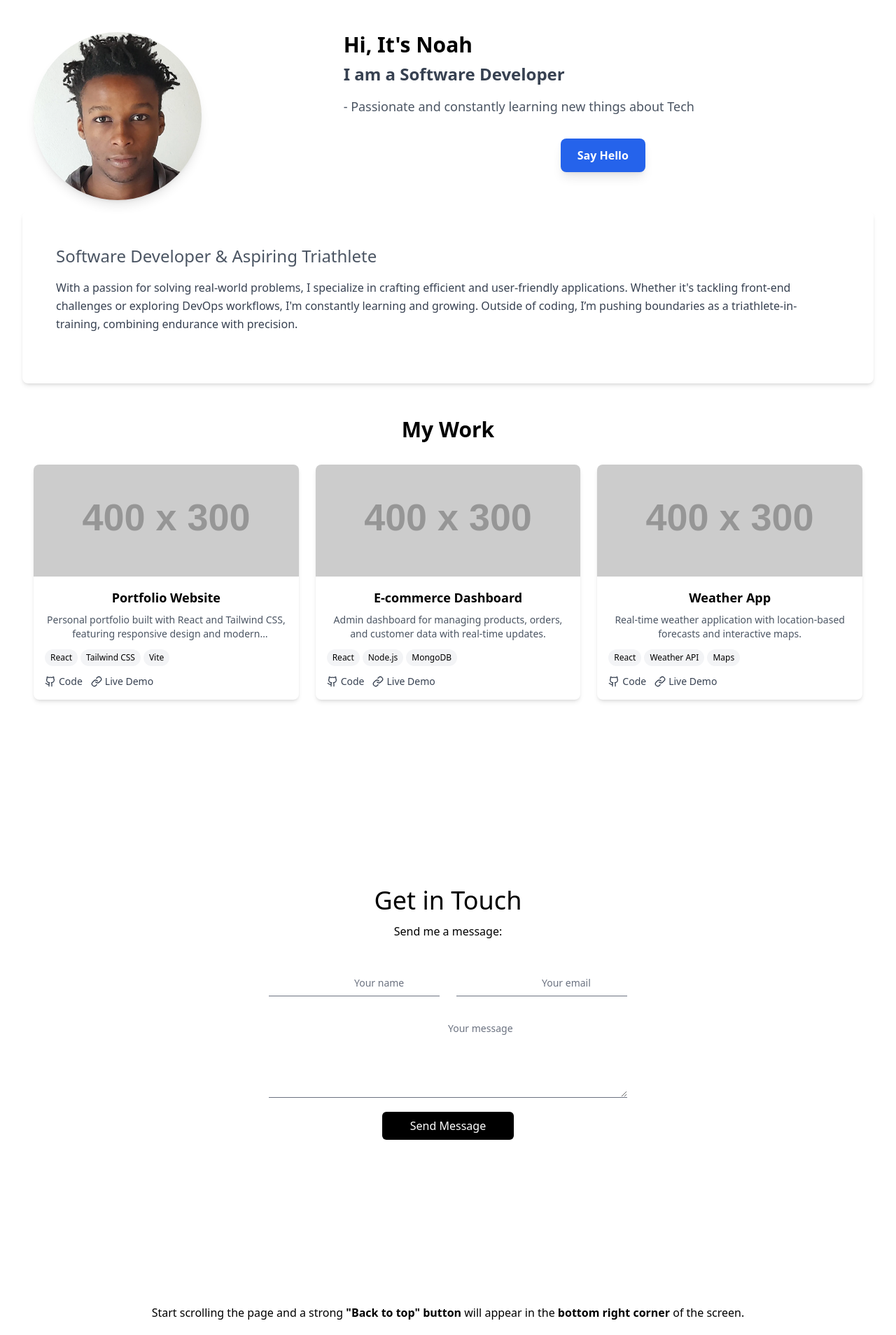
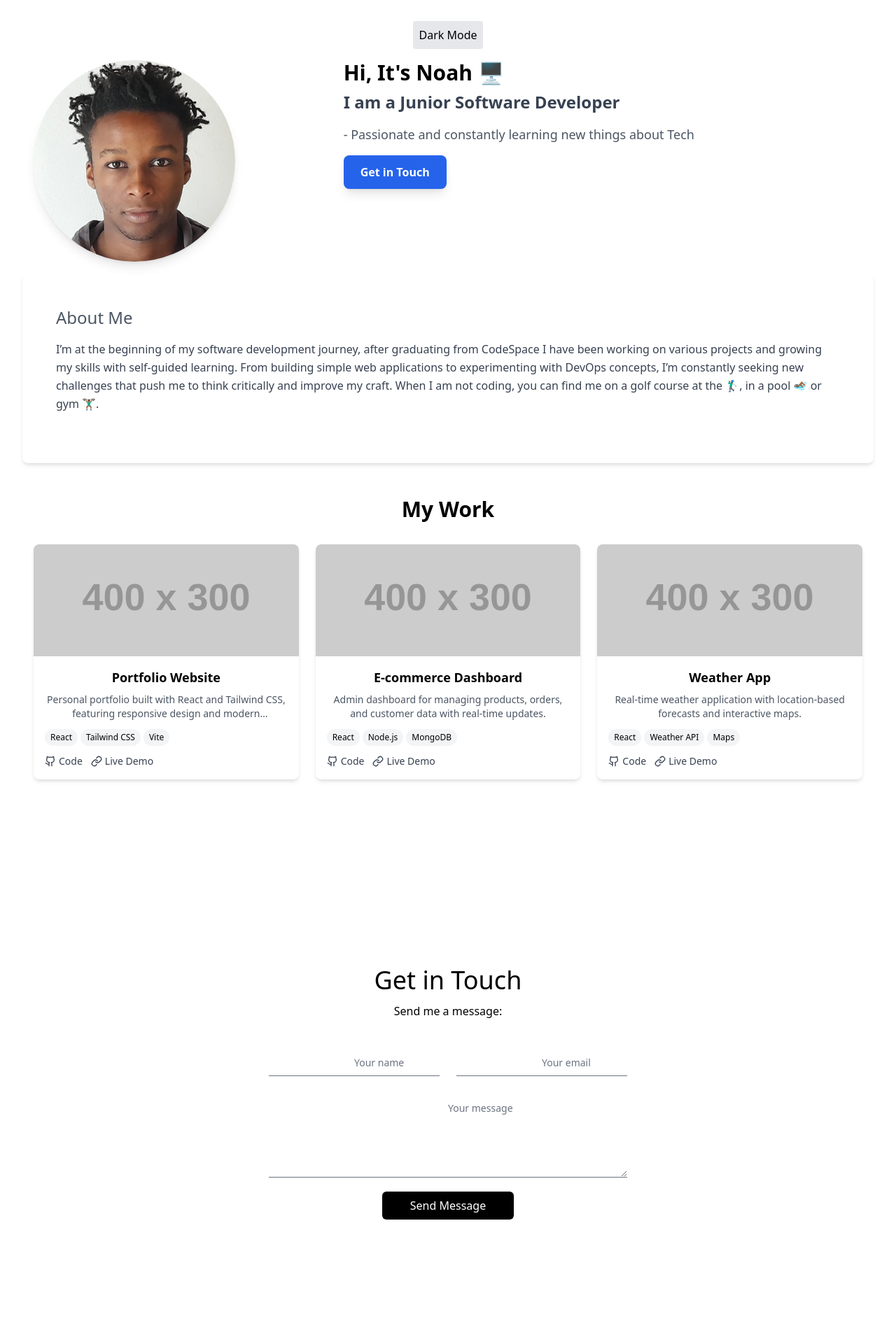
Before and after one commit to Noahsparkes/Portfolio, a React (Vite) app in the folder My_portfolio/: page / in a window 1280 px wide. Shown: the part 82-1990 px from the top of the page at 70% size. Built offline with nearby package versions, Linux system fonts and the light colour scheme.

Commit message:
`feat: updated codebase with new components and dependencies`

```diff
--- a/My_portfolio/package.json
+++ b/My_portfolio/package.json
@@ -10,6 +10,7 @@
     "preview": "vite preview"
   },
   "dependencies": {
+    "framer-motion": "^11.15.0",
     "lucide-react": "^0.469.0",
     "react": "^18.3.1",
     "react-dom": "^18.3.1"
--- a/My_portfolio/src/App.jsx
+++ b/My_portfolio/src/App.jsx
@@ -4,17 +4,19 @@ import "./index.css"
 // App.jsximport React from 'react';
 import Header from './components/Header';
 import About from './components/About';
-import About2 from './components/About2';
 import Projects from './components/Projects';
 import Contact from './components/Contact';
 import BackToTop from './components/BackToTop';
+import ThemeToggle from './components/ThemeToggle';
+import IntroSection from './components/IntroSection';
 
 const App = () => {
   return (
     <div className="container mx-auto">
       <Header />
+      <ThemeToggle />
+      <IntroSection />
       <About />
-      <About2 />
       <Projects />
       <Contact />
       <BackToTop />
--- a/My_portfolio/src/components/About.jsx
+++ b/My_portfolio/src/components/About.jsx
@@ -1,66 +1,24 @@
-
-const About = () => {
-  return (
-    <section className="p-4">
-      <div className="flex flex-col md:flex-row items-center md:items-start md:space-x-8 lg:space-x-12">
-        {/* Image Div */}
-        <div className="image flex-shrink-0 md:w-1/3">
-          <img
-            src="src/assets/profile_pic.webp"
-            alt="profile-pic"
-            //className="w-60 h-60 md:w-72 md:h-72 lg:w-80 lg:h-80 rounded-full object-cover mx-auto md:mx-0"
-            className="w-40 h-40 md:w-60 md:h-60 rounded-full object-cover shadow-lg"
-          />
-        </div>
-        {/* Wide-Side Div */}
-        <div className="wide-side md:w-2/3 mt-4 md:mt-0">
-          <h1 className="text-2xl lg:text-3xl font-bold md:text-left">Hi, It's Noah</h1>
-          <h2 className="text-xl lg:text-2xl font-semibold text-gray-700 mt-2 md:text-left">
-            I am a Software Developer
-          </h2>
-          <p className="text-gray-600 mt-4 text-base lg:text-lg md:text-left">
-            - Passionate and constantly learning new things about Tech
-          </p>
-          <div className="social-icons mt-4"></div>
-          <button className="px-6 py-3 bg-blue-600 text-white font-semibold rounded-lg shadow-lg hover:bg-blue-700 transition duration-300 mt-4">
-            Say Hello
-          </button>
-        </div>
-      </div>
-    </section>
-  );
-};
-
-export default About;
+const About2 = () => {
+    return (
+      <section className="flex flex-col md:flex-row items-center md:items-start gap-8 p-6 md:p-12  rounded-lg shadow-md">
 
 
+        {/* About Text */}
+        <div className="flex flex-col text-center md:text-left">
+          <h2 className="text-xl md:text-2xl text-gray-600 mb-4">
+            About Me
+          </h2>
+          <p className="text-gray-700 leading-relaxed mb-6">
+          I’m at the beginning of my software development journey, after graduating from CodeSpace
+         I have been working on various projects and growing my skills with self-guided learning.
+         From building simple web applications to experimenting with DevOps concepts,
+         I’m constantly seeking new challenges that push me to think critically and improve my craft.
+         When I am not coding, you can find me on a golf course at the 🏌🏾‍♂️, in a  pool 🏊🏾‍♂️ or gym 🏋🏾‍♂️.
+          </p>
 
-  /* rurther about section:
-  I’m at the beginning of my software development journey,
-  but I’ve already gained a lot of hands-on experience through personal projects and self-guided learning.
-  From building simple web applications to experimenting with DevOps concepts,
-  I’m constantly seeking new challenges that push me to think critically and improve my craft.*/
+        </div>
+      </section>
+    );
+  };
 
-  /*
-  Whether it's building efficient applications, automating workflows,
-            or diving into DevOps projects, I enjoy tackling challenges that
-            push me to learn and grow. If you're looking for someone who's not
-            just writing code but also understanding the problem behind it,
-            you're in the right place.
-  */
-
-
-
-
-
-
-
-
-/* To Do:
-
- 1. Expand about section
- 2. Finish adding scrolling effect.
- 3. Add dark mode
- 4. Add animations
- 5. fix this linter issue,clean up code.
-*/
+  export default About2;
--- a/My_portfolio/src/components/About2.jsx
+++ /dev/null
@@ -1,23 +0,0 @@
-const About2 = () => {
-    return (
-      <section className="flex flex-col md:flex-row items-center md:items-start gap-8 p-6 md:p-12  rounded-lg shadow-md">
-
-
-        {/* About Text */}
-        <div className="flex flex-col text-center md:text-left">
-          <h2 className="text-xl md:text-2xl text-gray-600 mb-4">
-            Software Developer & Aspiring Triathlete
-          </h2>
-          <p className="text-gray-700 leading-relaxed mb-6">
-            With a passion for solving real-world problems, I specialize in crafting efficient and
-            user-friendly applications. Whether it's tackling front-end challenges or exploring
-            DevOps workflows, I'm constantly learning and growing. Outside of coding, I’m pushing
-            boundaries as a triathlete-in-training, combining endurance with precision.
-          </p>
-
-        </div>
-      </section>
-    );
-  };
-
-  export default About2;
--- a/My_portfolio/src/components/BackToTop.jsx
+++ b/My_portfolio/src/components/BackToTop.jsx
@@ -54,15 +54,10 @@ const BackToTop = () => {
 
       {/* Explanation Section */}
       <div
-        className="container mx-auto mt-4 text-center dark:text-white"
-
-      >
-        <p className="mb-4">
-          Start scrolling the page and a strong{" "}
-          <strong>"Back to top" button </strong> will appear in the
-          <strong> bottom right corner</strong> of the screen.
-        </p>
-        <p>Click this button and you will be taken to the top of the page.</p>
+        className="container mx-auto mt-4 text-center dark:text-white">
+          <div>
+          <h1>© Noah Sparkes. All Rights Reserved.</h1>
+        </div>
       </div>
     </>
   );
--- a/My_portfolio/src/components/Header.jsx
+++ b/My_portfolio/src/components/Header.jsx
@@ -1,4 +1,5 @@
 import React, { useState } from 'react';
+import ThemeToggle from './ThemeToggle';
 
 const Header = () => {
   const [menuOpen, setMenuOpen] = useState(false);
@@ -12,7 +13,7 @@ const Header = () => {
   };
 
   return (
-    <header className="bg-white">
+    <header className="bg-white dark:bg-gray-800">
       <nav
         className="mx-auto flex max-w-7xl items-center justify-between p-6 lg:px-8"
         aria-label="Global"
--- /dev/null
+++ b/My_portfolio/src/components/IntroSection.jsx
@@ -0,0 +1,58 @@
+import { motion } from "framer-motion";
+
+const ScrollAnimation = () => {
+  return (
+    <section className="p-4">
+      <div className="flex flex-col md:flex-row items-center md:items-start md:space-x-8 lg:space-x-12">
+        {/* Profile Picture with Animation */}
+        <motion.div
+          initial={{ opacity: 0 }}
+          animate={{ opacity: 1 }}
+          transition={{ duration: 1.5 }}
+          className="image flex-shrink-0 md:w-1/3"
+        >
+          <img
+            src="src/assets/profile_pic.webp"
+            alt="profile-pic"
+            className="w-40 h-40 md:w-60 md:h-60 lg:w-72 lg:h-72 rounded-full object-cover shadow-lg mx-auto md:mx-0"
+          />
+        </motion.div>
+        {/* Content Section with Animations */}
+        <motion.div
+          initial={{ opacity: 0, y: 50 }}
+          animate={{ opacity: 1, y: 0 }}
+          transition={{ duration: 1 }}
+          className="wide-side md:w-2/3 mt-4 md:mt-0 text-center md:text-left"
+        >
+          <h1 className="text-2xl lg:text-3xl font-bold">Hi, It's Noah 🖥</h1>
+          <h2 className="text-xl lg:text-2xl font-semibold text-gray-700 mt-2">
+            I am a Junior Software Developer
+          </h2>
+          <p className="text-gray-600 mt-4 text-base lg:text-lg">
+            - Passionate and constantly learning new things about Tech
+          </p>
+          <motion.button
+            whileHover={{ scale: 1.1 }}
+            whileTap={{ scale: 0.9 }}
+            className="px-6 py-3 bg-blue-600 text-white font-semibold rounded-lg shadow-lg hover:bg-blue-700 transition duration-300 mt-4"
+          >
+            Get in Touch
+          </motion.button>
+        </motion.div>
+      </div>
+    </section>
+  );
+};
+
+export default ScrollAnimation;
+
+
+
+/* To Do:
+
+ 1. Expand about section./
+ 2. Finish adding scrolling effect.
+ 3. Add dark mode.
+ 4. Add animations.
+ 5. fix this linter issue,clean up code.
+*/
--- /dev/null
+++ b/My_portfolio/src/components/ThemeToggle.jsx
@@ -0,0 +1,16 @@
+import React from "react";
+
+export default function ThemeToggle() {
+  const [isDarkMode, setIsDarkMode] = React.useState(false);
+
+  const toggleTheme = () => {
+    setIsDarkMode(!isDarkMode);
+    document.documentElement.classList.toggle('dark', !isDarkMode);
+  };
+
+  return (
+    <button onClick={toggleTheme} className="p-2 bg-gray-200 dark:bg-gray-800 rounded">
+      {isDarkMode ? 'Light Mode' : 'Dark Mode'}
+    </button>
+  );
+}
--- a/My_portfolio/tailwind.config.js
+++ b/My_portfolio/tailwind.config.js
@@ -1,9 +1,13 @@
 /** @type {import('tailwindcss').Config} */
 export default {
   content: ['./src/**/*.{js,jsx,ts,tsx}', './index.html'],
+  darkMode:'selector',
   theme: {
     extend: {},
   },
   plugins: [],
 
+
 }
+
+//added in an dark mode selector and nothing more!
```
Also changed, not shown: 1 other file (tests, documents, lock files or other folders).
